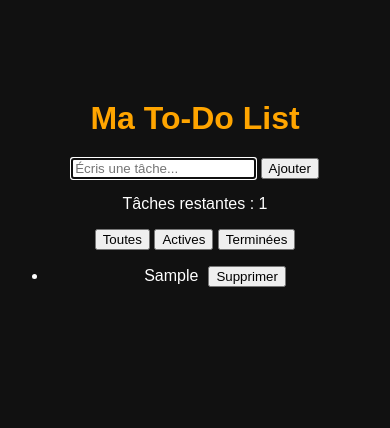
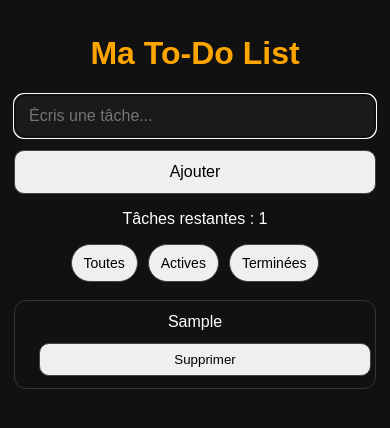
Before and after one commit to maximefrech68-hue/mon-premier-site, a plain HTML site: page index.html in a window 390 px wide. Both pictures are taken after typing "Sample" into the empty fields and a click on the button "Ajouter". Drawn offline with Linux system fonts and the light colour scheme.

Commit message:
Responsive mobile

```diff
--- a/index.html
+++ b/index.html
@@ -3,12 +3,15 @@
   <head>
     <link rel="stylesheet" href="style.css" />
     <title>Mon premier site</title>
+    <meta name="viewport" content="width=device-width, initial-scale=1.0" />
   </head>
   <body>
     <h1>Ma To-Do List</h1>
 
-    <input id="taskInput" type="text" placeholder="Écris une tâche..." />
-    <button id="addBtn">Ajouter</button>
+    <div class="add-row">
+      <input id="taskInput" type="text" placeholder="Écris une tâche..." />
+      <button id="addBtn">Ajouter</button>
+    </div>
 
     <p id="counter">Tâches restantes : 0</p>
 
--- a/style.css
+++ b/style.css
@@ -22,3 +22,110 @@ h1 {
   text-decoration: line-through;
   opacity: 0.6;
 }
+/* Layout global */
+body {
+  margin: 0;
+  padding: 24px;
+}
+
+/* Conteneur centré */
+.container {
+  max-width: 640px;
+  margin: 0 auto;
+}
+
+/* Ligne input + bouton */
+.add-row {
+  display: flex;
+  gap: 12px;
+  align-items: center;
+  justify-content: center;
+  margin: 16px auto;
+}
+
+#taskInput {
+  flex: 1;
+  min-width: 0;
+  padding: 12px 14px;
+  font-size: 16px; /* évite le zoom iPhone */
+  border-radius: 10px;
+  border: 1px solid #444;
+  background: #1a1a1a;
+  color: white;
+}
+
+#addBtn {
+  padding: 12px 14px;
+  font-size: 16px;
+  border-radius: 10px;
+  border: 1px solid #444;
+  cursor: pointer;
+}
+
+/* Filtres */
+#filters {
+  display: flex;
+  flex-wrap: wrap;
+  gap: 10px;
+  justify-content: center;
+  margin: 12px 0 18px;
+}
+
+#filters button {
+  padding: 10px 12px;
+  font-size: 14px;
+  border-radius: 999px;
+  border: 1px solid #444;
+  cursor: pointer;
+}
+
+/* Liste */
+#list {
+  list-style: none;
+  padding: 0;
+  margin: 16px 0 0;
+}
+
+#list li {
+  display: flex;
+  justify-content: space-between;
+  align-items: center;
+  gap: 12px;
+  padding: 12px 14px;
+  border: 1px solid #333;
+  border-radius: 12px;
+  margin: 10px 0;
+}
+
+/* Bouton supprimer */
+#list li button {
+  padding: 8px 10px;
+  border-radius: 10px;
+  border: 1px solid #444;
+  cursor: pointer;
+}
+
+/* ✅ Responsive : sur petits écrans, input+bouton passent en colonne */
+@media (max-width: 520px) {
+  body {
+    padding: 14px;
+  }
+
+  .add-row {
+    flex-direction: column;
+    align-items: stretch;
+  }
+
+  #addBtn {
+    width: 100%;
+  }
+
+  #list li {
+    flex-direction: column;
+    align-items: stretch;
+  }
+
+  #list li button {
+    width: 100%;
+  }
+}
```
